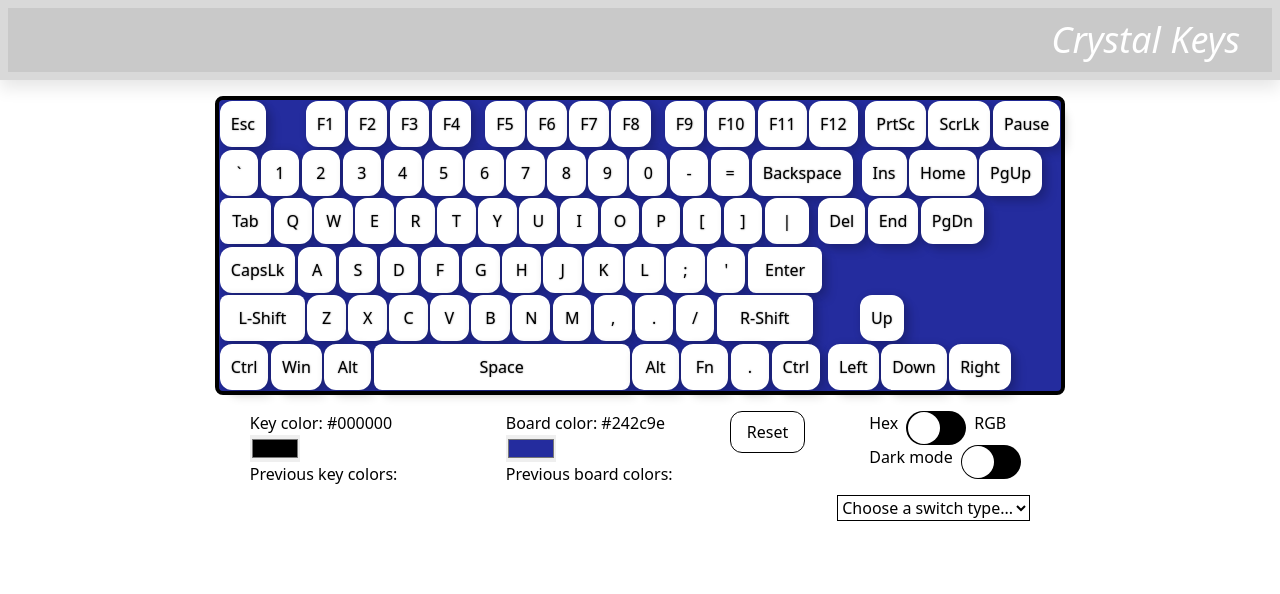
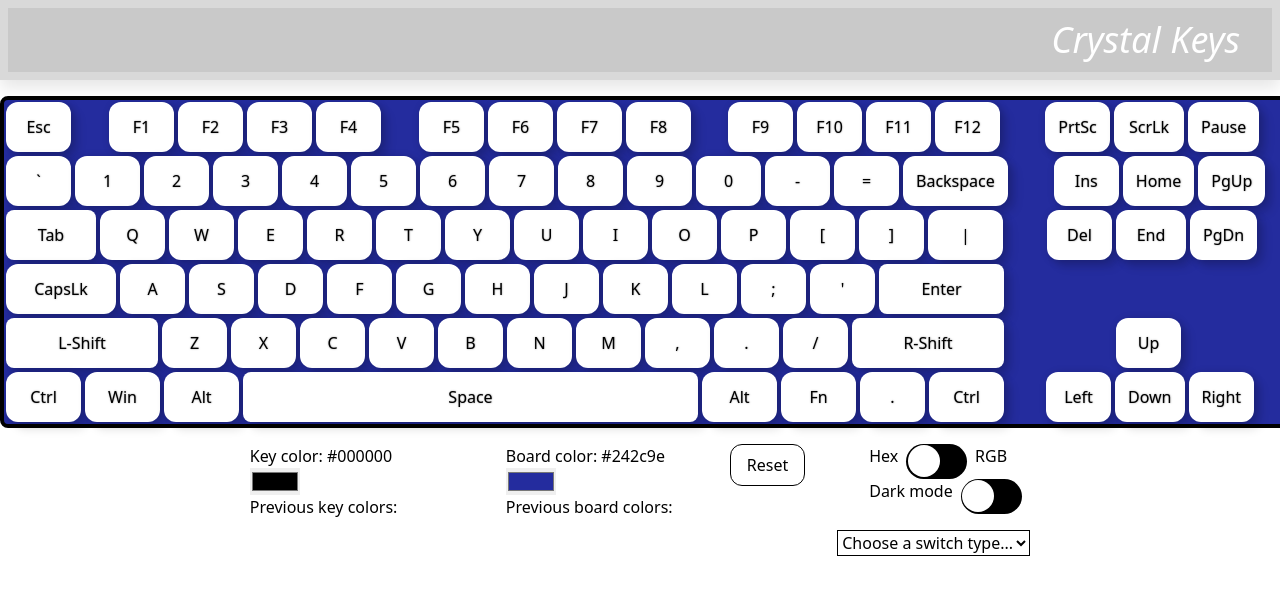
Before and after one commit to OblivionNoirV2/crystalkeys, a React (Create React App) app: page / in a window 1280 px wide. Shown: the top 594 px of the page. Built offline with nearby package versions, Linux system fonts and the light colour scheme.

Commit message:
switch to static units

```diff
--- a/src/App.tsx
+++ b/src/App.tsx
@@ -88,8 +88,11 @@ function getClassForKey(key_label: string): string {
     '.': 'key-dot',
     'Left': 'key-left',
     'R-Shift': 'key-r-shift',
+    'F12': 'key-f12',
+    'End': 'key-end',
+    'ScrLk': 'key-scroll-lock',
   };
-  return keyClassMap[key_label] || 'key'
+  return `${keyClassMap[key_label]} key`
 }
 
 interface KeyboardProps {
@@ -363,8 +366,7 @@ const Controls = () => {
   const [isDark, setIsDark] = useState(false);
   const rgb = hexToRgb(color);
   return (
-    <main className='flex flex-col m-auto justify-center mt-[28rem] lg:mt-4
-    -rotate-90 lg:rotate-0'>
+    <main className='flex flex-col m-auto justify-center mt-[28rem] lg:mt-4 lg:rotate-0'>
       <Keyboard selected_color={color} selected_board_color={boardColor} />
       <div className='flex flex-row mx-auto justify-center mt-4 '>
         <div className='flex flex-col min-w-[14rem]'>
--- a/src/sparkles.css
+++ b/src/sparkles.css
@@ -13,33 +13,10 @@ body {
 }
 
 
-.key,
-.key-f1,
-.key-f5,
-.key-f9,
-.key-prtsc,
-.key-ins,
-.key-del,
-.key-up,
-.key-left,
-.key-ctrl,
-.key-alt,
-.key-ctrlr,
-.key-dot,
-.key-fn,
-.key-win,
-.key-capslock,
-.key-tab,
-.key-r-shift,
-.key-l-shift,
-.key-space,
-.key-enter,
-.key-backslash,
-.key-backspace,
-.key-r-shift {
-  margin: .1vw;
-  min-width: 3vw;
-  padding: 1vh;
+.key {
+  margin: 2px;
+  min-width: 65px;
+  padding: 10px;
   border-radius: .75rem;
   border: solid .2rem transparent;
   cursor: pointer;
@@ -49,31 +26,38 @@ body {
 
 }
 
+.key-end {
+  min-width: 70px;
+}
 
+.key-scroll-lock {
+  min-width: 70px;
+}
 
 .key-up {
-  margin-left: 3.6vw;
+  margin-left: 110px;
 }
 
 .key-backspace {
-  min-width: 4.5vw;
+  min-width: 45px;
+  margin-right: 45px;
 }
 
 
 .key-backslash {
-  min-width: 3.5vw;
+  min-width: 75px;
+  margin-right: 43px;
 
 }
 
 .key-capslock {
-  min-width: 5vw;
+  min-width: 110px;
 
 }
 
 
-
 .key-tab {
-  min-width: 4vw;
+  min-width: 90px;
 
   border-radius: .5rem;
 }
@@ -83,11 +67,11 @@ body {
 .key-win,
 .key-fn,
 .key-dot {
-  min-width: 3.65vw;
+  min-width: 75px;
 }
 
 .key-enter {
-  min-width: 5.8vw;
+  min-width: 125px;
 
   border-radius: .5rem;
 }
@@ -97,35 +81,12 @@ body {
 }
 
 
-.key:active,
-.key-f1:active,
-.key-f5:active,
-.key-f9:active,
-.key-prtsc:active,
-.key-ins:active,
-.key-del:active,
-.key-up:active,
-.key-left:active,
-.key-ctrl:active,
-.key-alt:active,
-.key-ctrlr:active,
-.key-dot:active,
-.key-fn:active,
-.key-win:active,
-.key-capslock:active,
-.key-tab:active,
-.key-r-shift:active,
-.key-l-shift:active,
-.key-space:active,
-.key-enter:active,
-.key-backslash:active,
-.key-backspace:active,
-.key-r-shift:active {
+.key:active {
   transform: scale(0.95);
 }
 
 .key-left {
-  margin-left: .5vw;
+  margin-left: 40px;
 }
 
 /*align self prevents auto scaling with the prev colors columns*/
@@ -133,57 +94,63 @@ body {
   border: .25rem solid black;
   border-radius: .5rem;
   align-self: flex-start;
+  width: 1300px;
 }
 
-.key-l-shift {
-  min-width: 6.65vw;
+.key-l-shift,
+.key-r-shift {
+  min-width: 152px;
   border-radius: .5rem;
 }
 
 .key-r-shift {
-  min-width: 7.5vw;
+
 
   border-radius: .5rem;
 }
 
 .key-space {
-  min-width: 20vw;
+  min-width: 455px;
   border-radius: .5rem;
 }
 
 .key-f1 {
-  margin-left: 3vw;
+  margin-left: 36px;
 }
 
 .key-f5 {
-  margin-left: 1vw;
+  margin-left: 36px;
 }
 
 .key-f9 {
-  margin-left: 1vw;
+  margin-left: 35px;
+}
+
+.key-f12 {
+  margin-right: 35px;
 }
 
 .key-prtsc {
-  margin-left: .5vw;
+  margin-left: 10px;
 }
 
 .key-ins {
-  margin-left: .6vw;
+  margin-left: 1px;
 }
 
 .key-del {
-  margin-left: .6vw;
+  margin-left: 1px;
 }
 
 .key-dot {
-  min-width: 3vw;
+  min-width: 65px;
 }
 
 .switch {
   position: relative;
   display: inline-block;
-  width: 60px;
-  height: 34px;
+  width: 3.8rem;
+  height: 2.2rem;
 }
 
 /* Hide default HTML checkbox */
@@ -242,7 +209,3 @@ input:checked+.slider:before {
 .slider.round:before {
   border-radius: 5rem;
 }
-
-/*only apply on mobile*/
-
-/* For screens smaller than 768px */
```
